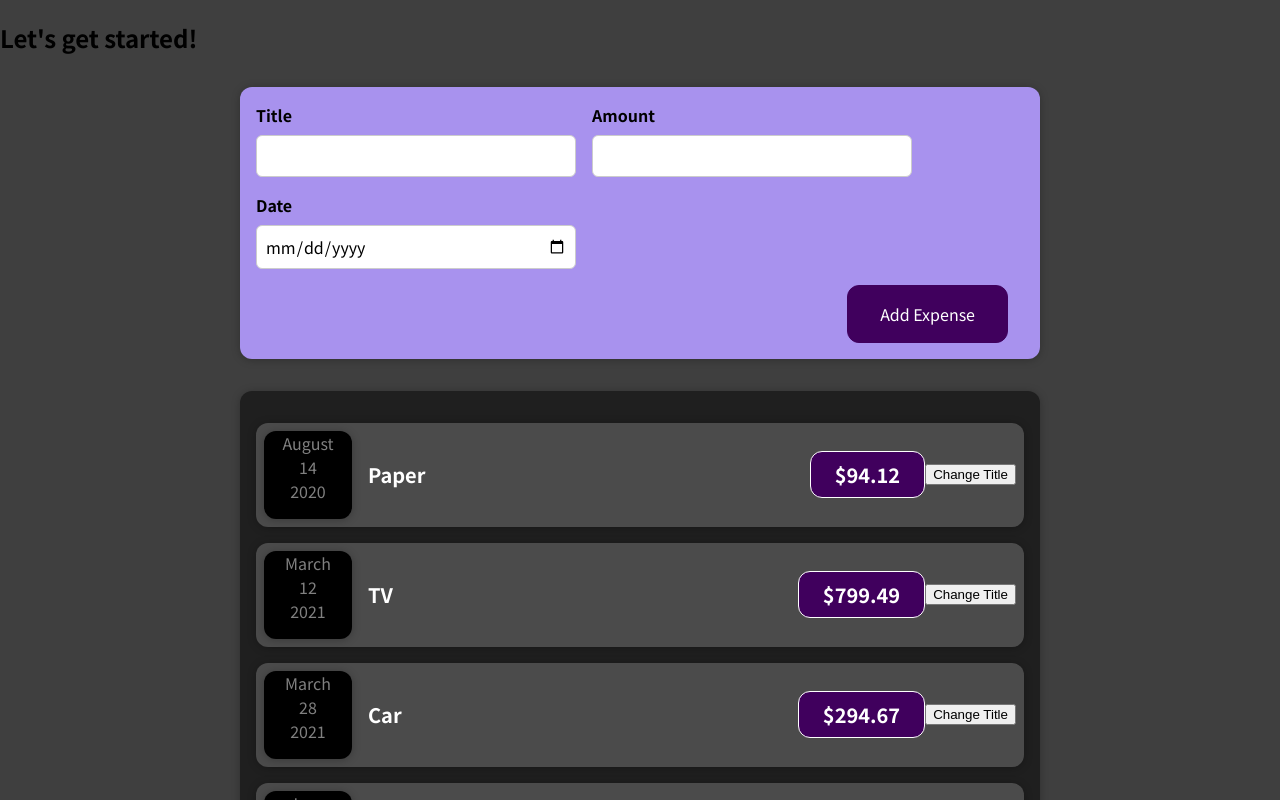
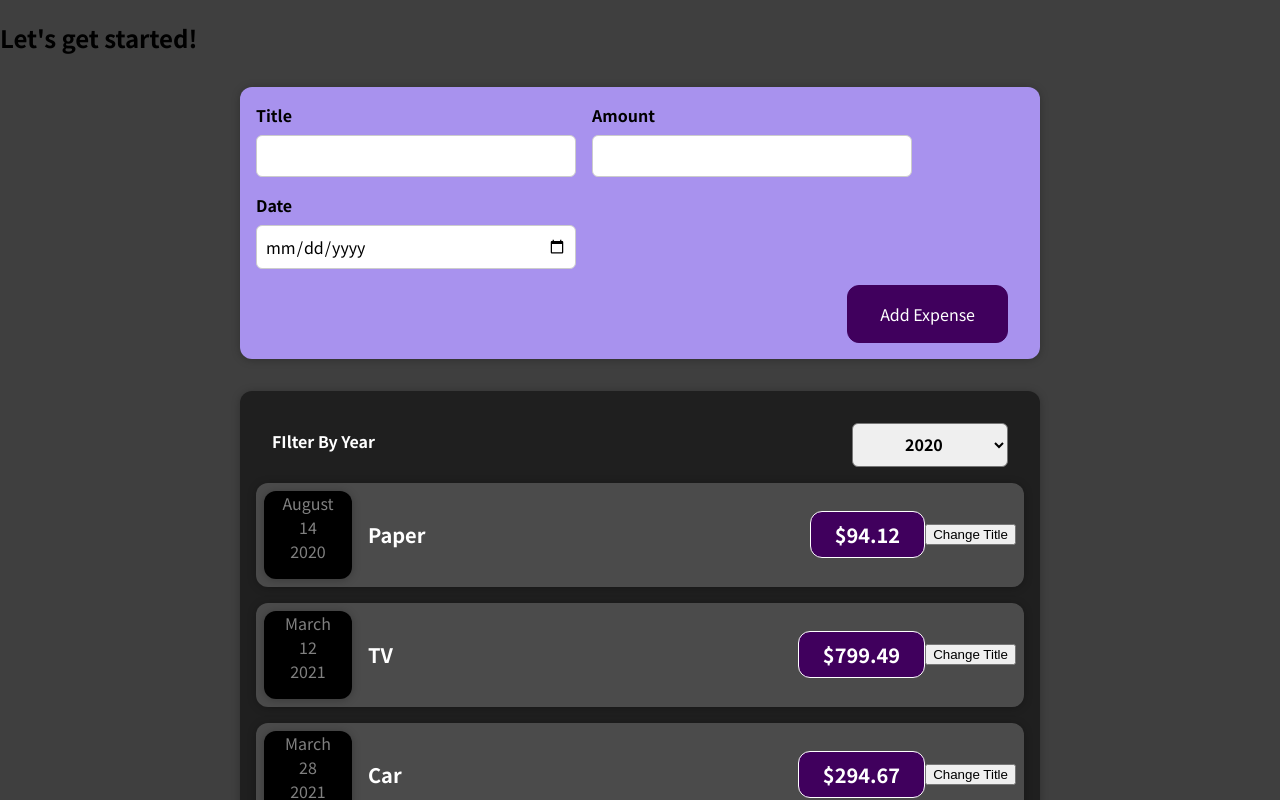
Before and after one commit to Devashish1806/ReactJS, a React (Create React App) app: page / in a window 1280 px wide. Shown: the top 800 px of the page. Built offline with nearby package versions, Linux system fonts and the light colour scheme.

Commit message:
expenses filter added

```diff
--- a/src/components/Expenses/Expenses.js
+++ b/src/components/Expenses/Expenses.js
@@ -1,11 +1,22 @@
+import React, { useState } from 'react';
 import './Expenses.css';
 import ExpenseItem from './ExpenseItem';
 import Card from '../UI/Card';
+import ExpensesFilter from './ExpensesFilter';
 
 function Expenses(props) {
   const expenses = props.expenses;
+  const [enteredYear, setEnteredYear] = useState('2020');
+  const changeFilterHandler = (selectedYear) => {
+    setEnteredYear(selectedYear);
+    console.log(selectedYear);
+  };
   return (
     <Card className="expenses">
+      <ExpensesFilter
+        onChangeFilter={changeFilterHandler}
+        selectedYear={enteredYear}
+      ></ExpensesFilter>
       <ExpenseItem
         title={expenses[0].title}
         amount={expenses[0].amount}
--- /dev/null
+++ b/src/components/Expenses/ExpensesFilter.css
@@ -0,0 +1,24 @@
+.expenses-filter {
+  color: white;
+  padding: 0 1rem;
+}
+
+.expenses-filter__control {
+  display: flex;
+  width: 100%;
+  align-items: center;
+  justify-content: space-between;
+  margin: 1rem 0;
+}
+
+.expenses-filter label {
+  font-weight: bold;
+  margin-bottom: 0.5rem;
+}
+
+.expenses-filter select {
+  font: inherit;
+  padding: 0.5rem 3rem;
+  font-weight: bold;
+  border-radius: 6px;
+}
--- /dev/null
+++ b/src/components/Expenses/ExpensesFilter.js
@@ -0,0 +1,24 @@
+import React from 'react';
+import './ExpensesFilter.css';
+
+function ExpensesFilter(props) {
+  const yearChangeHandler = (event) => {
+    props.onChangeFilter(event.target.value);
+  };
+
+  return (
+    <div className='expenses-filter'>
+      <div className="expenses-filter__control">
+        <label>FIlter By Year</label>
+        <select value={props.selectedYear} onChange={yearChangeHandler}>
+          <option value="2020">2020</option>
+          <option value="2021">2021</option>
+          <option value="2022">2022</option>
+          <option value="2023">2023</option>
+        </select>
+      </div>
+    </div>
+  );
+}
+
+export default ExpensesFilter;
```
Also changed, not shown: 1 other file (tests, documents, lock files or other folders).
